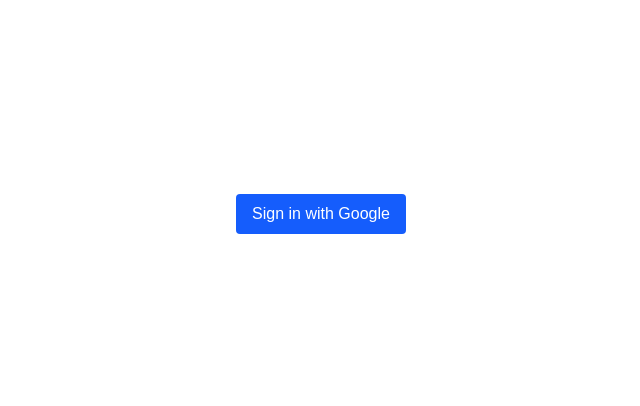
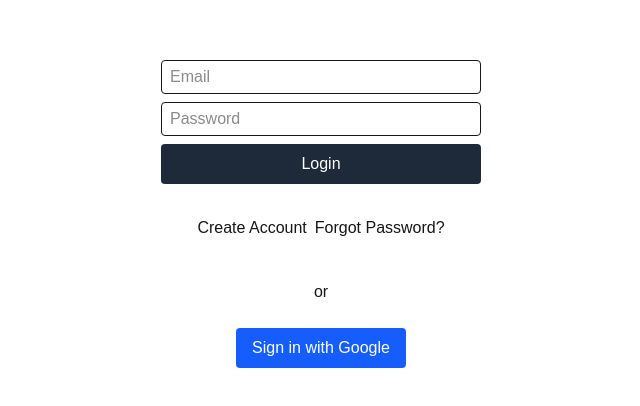
Before and after one commit to kerry2021/wisdomnow_frontend, a Next.js app: page /login in a window 1280 px wide. Shown: the part 186-592 px from the top of the page, without its empty margins (319-959 px from the left). Built offline with nearby package versions, Linux system fonts and the light colour scheme; no server answers.

Commit message:
implemented conventional login/signup along side google signin

```diff
--- /dev/null
+++ b/app/dashboard/page.tsx
@@ -0,0 +1,13 @@
+'use client';
+import { signOut } from 'next-auth/react';
+
+export default function Dashboard() {
+  return (
+    <div>
+      <h1>Welcome!</h1>
+      <button onClick={() => signOut({ callbackUrl: '/' })}>
+        Logout
+      </button>
+    </div>
+  );
+}
--- a/app/login/page.tsx
+++ b/app/login/page.tsx
@@ -1,16 +1,23 @@
 'use client';
 
-import { signIn, useSession } from 'next-auth/react';
-import { useEffect } from 'react';
+import { useEffect, useState } from 'react';
 import { useRouter } from 'next/navigation';
+import { useSession, signIn } from 'next-auth/react';
+import { supabase } from '@/lib/supabaseclient';
 
 export default function LoginPage() {
   const { data: session, status } = useSession();
   const router = useRouter();
 
+  const [email, setEmail] = useState('');
+  const [password, setPassword] = useState('');
+  const [error, setError] = useState('');
+  const [mode, setMode] = useState<'login' | 'signup' | 'reset'>('login');
+  const [message, setMessage] = useState('');
+
+  // Handles Google login
   useEffect(() => {
     if (status === 'authenticated' && session?.user?.email) {
-    console.log('User is authenticated:', session.user.email);
       fetch(`${process.env.NEXT_PUBLIC_BACKEND_URL}/api/register_user`, {
         method: 'POST',
         headers: { 'Content-Type': 'application/json' },
@@ -23,25 +30,109 @@ useEffect(() => {
           if (!res.ok) throw new Error('Registration failed');
           return res.json();
         })
-      .then(() => {
-        router.replace('/dashboard');
-      })
-      .catch((err) => {
-        console.error('User registration error:', err);
-      });
+        .then(() => router.replace('/dashboard'))
+        .catch((err) => console.error('User registration error:', err));
     }
   }, [status]);
+
+  const handleEmailLogin = async () => {
+    const { error } = await supabase.auth.signInWithPassword({ email, password });
+
+    if (error) setError(error.message);
+    else router.replace('/dashboard');
+  };
+
+  const handleSignup = async () => {
+    const { error } = await supabase.auth.signUp({ email, password });
+
+    if (error) setError(error.message);
+    else setMessage('Check your email to confirm your account.');
+  };
+
+  const handlePasswordReset = async () => {
+    const { error } = await supabase.auth.resetPasswordForEmail(email);
+
+    if (error) setError(error.message);
+    else setMessage('Password reset email sent. Please check your inbox.');
+  };
+
   return (
-    <main className="flex min-h-screen flex-col items-center justify-center">
+    <main className="flex min-h-screen flex-col items-center justify-center space-y-6">
       {status !== 'authenticated' ? (
+        <>
+          <div className="flex flex-col space-y-2 w-80">
+            <input
+              type="email"
+              placeholder="Email"
+              value={email}
+              onChange={(e) => setEmail(e.target.value)}
+              className="border px-2 py-1 rounded"
+            />
+            {mode !== 'reset' && (
+              <input
+                type="password"
+                placeholder="Password"
+                value={password}
+                onChange={(e) => setPassword(e.target.value)}
+                className="border px-2 py-1 rounded"
+              />
+            )}
+            {mode === 'login' && (
+              <button
+                onClick={handleEmailLogin}
+                className="rounded bg-gray-800 text-white px-4 py-2"
+              >
+                Login
+              </button>
+            )}
+            {mode === 'signup' && (
+              <button
+                onClick={handleSignup}
+                className="rounded bg-green-700 text-white px-4 py-2"
+              >
+                Sign Up
+              </button>
+            )}
+            {mode === 'reset' && (
+              <button
+                onClick={handlePasswordReset}
+                className="rounded bg-yellow-500 text-white px-4 py-2"
+              >
+                Send Password Reset
+              </button>
+            )}
+            {error && <p className="text-red-500">{error}</p>}
+            {message && <p className="text-green-600">{message}</p>}
+          </div>
+
+          <div className="flex space-x-2 mt-2">
+            {mode !== 'login' && (
+              <button onClick={() => { setMode('login'); setError(''); setMessage(''); }}>
+                Back to Login
+              </button>
+            )}
+            {mode !== 'signup' && (
+              <button onClick={() => { setMode('signup'); setError(''); setMessage(''); }}>
+                Create Account
+              </button>
+            )}
+            {mode !== 'reset' && (
+              <button onClick={() => { setMode('reset'); setError(''); setMessage(''); }}>
+                Forgot Password?
+              </button>
+            )}
+          </div>
+
+          <p className="mt-4">or</p>
           <button
             className="rounded bg-blue-600 px-4 py-2 text-white"
             onClick={() => signIn('google')}
           >
             Sign in with Google
           </button>
+        </>
       ) : (
-        <p>Registering...</p>
+        <p>Processing...</p>
       )}
     </main>
   );
--- a/package.json
+++ b/package.json
@@ -9,6 +9,7 @@
     "lint": "next lint"
   },
   "dependencies": {
+    "@supabase/supabase-js": "^2.50.5",
     "next": "15.3.5",
     "next-auth": "^4.24.11",
     "react": "^19.0.0",
```
Also changed, not shown: 1 other file (tests, documents, lock files or other folders). Lines whose indentation alone changed are shown as unchanged.
